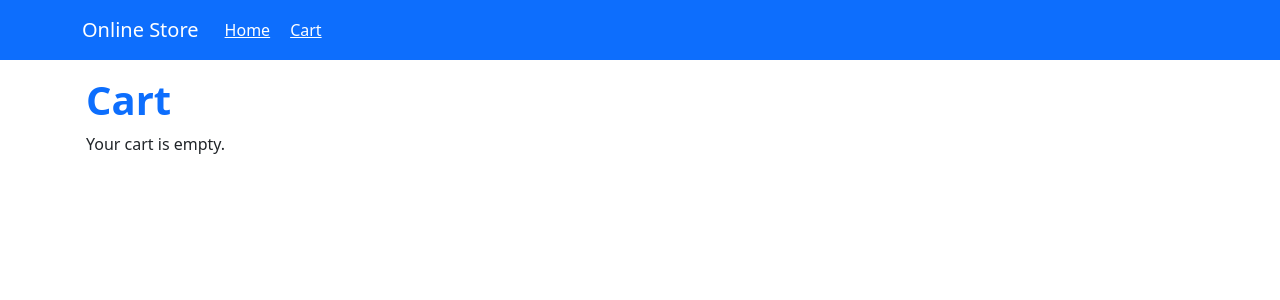
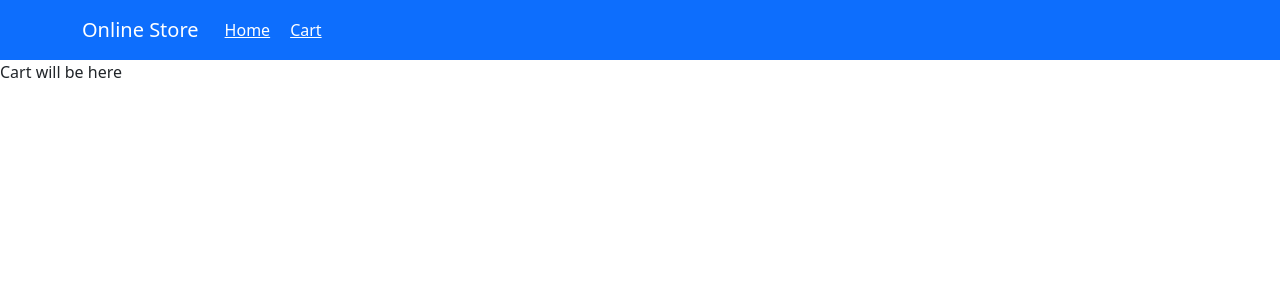
Before and after one commit to Bis10/online-store-redux-lesson, a React (Vite) app: page /cart in a window 1280 px wide. Shown: the top 300 px of the page. Built offline with nearby package versions, Linux system fonts and the light colour scheme.

Commit message:
Update the return

```diff
--- a/src/components/Cart.jsx
+++ b/src/components/Cart.jsx
@@ -1,26 +1,38 @@
 import React from "react";
 import { useAppSelector } from "../hooks/hooks";
 import { Container, ListGroup } from "react-bootstrap";
+import Product from "./Product";
 
 const Cart = () => {
   const cartItems = useAppSelector((state) => state.products.cart);
 
+  //   return (
+  //     <Container className="p-3">
+  //       <h1 className="text-primary display-6 fw-bold">Cart</h1>
+  //       {cartItems.length === 0 ? (
+  //         <p>Your cart is empty.</p>
+  //       ) : (
+  //         <ListGroup>
+  //           {cartItems.map((item) => (
+  //             <ListGroup.Item key={item.id}>
+  //               {item.title} - ${item.price}
+  //             </ListGroup.Item>
+  //           ))}
+  //         </ListGroup>
+  //       )}
+  //     </Container>
+  //   );
+  // };
+
+  // export default Cart;
+
   return (
-    <Container className="p-3">
-      <h1 className="text-primary display-6 fw-bold">Cart</h1>
-      {cartItems.length === 0 ? (
-        <p>Your cart is empty.</p>
-      ) : (
-        <ListGroup>
-          {cartItems.map((item) => (
-            <ListGroup.Item key={item.id}>
-              {item.title} - ${item.price}
-            </ListGroup.Item>
-          ))}
-        </ListGroup>
-      )}
-    </Container>
+    <div>
+      Cart will be here
+      {cartItems.map((item, index) => (
+        <Product key={`${item.id}_${index}`} {...item} />
+      ))}
+    </div>
   );
 };
-
 export default Cart;
```
